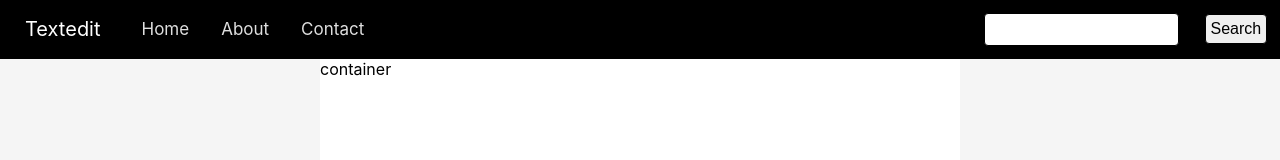
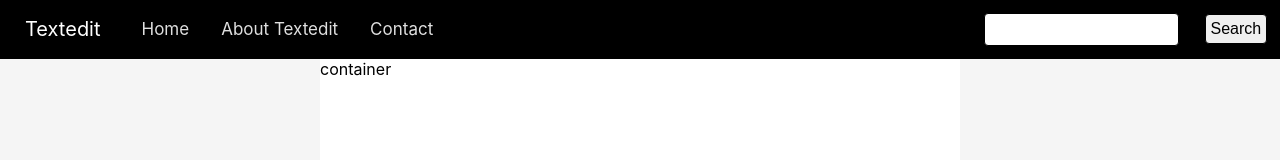
Before and after one commit to pushkardangi/textedit-app, a React (Create React App) app: page / in a window 1280 px wide. Shown: the top 160 px of the page. Built offline with nearby package versions, Linux system fonts and the light colour scheme.

Commit message:
06 completed (props)

```diff
--- a/src/App.js
+++ b/src/App.js
@@ -1,32 +1,12 @@
-// import logo from "./logo.svg";
-import "./App.css";
+import Navbar from "./components/Navbar";
 
 function App() {
   return (
     <>
-      <nav>
-        <div className="navbar">
-          <div className="nav">
-            <ul className="nav-part-one">
-              <li className="nav-item app-name"><a href="/">Textedit</a></li>
-              <li className="nav-item nav-link"><a href="/">Home</a></li>
-              <li className="nav-item nav-link"><a href="/">About</a></li>
-              <li className="nav-item nav-link"><a href="/">Contact</a></li>
-            </ul>
-          </div>
-
-          <div className="nav-part-two">
-            <div><input className="inputs" type="text" name="search" id="input1" /></div>
-            <div><input className="inputs" type="button" value="Search" id="input2" /></div>
-          </div>
-
-        </div>
-      </nav>
+      <Navbar title="Textedit" aboutText="About Textedit"/>
 
       <main className="main">
-        <div className="container">
-          container
-        </div>
+        <div className="container">container</div>
       </main>
     </>
   );
--- a/src/App.css
+++ b/src/components/Navbar.css
@@ -71,18 +71,18 @@ a {
   /* background-color: yellow; */
 }
 
-.nav-link a{
+li.nav-link > a{
   font-size: 17px;
   color: rgb(223, 223, 223);
   padding: 0px 16px;
   /* background-color: pink; */
 }
 
-.nav-link:hover a{
+li.nav-link:hover > a{
   color: rgb(85, 124, 158);
 }
 
-div.nav-part-two{
+.nav-part-two{
   background-color: black;
   width: 30vw;
 
@@ -94,19 +94,20 @@ div.nav-part-two{
 .inputs{
   margin: 1vw;
   border-radius: 4px;
+  border: 1px solid black;
 }
 
 #input1{
   padding: 8px;
-  border: 1px solid black;
 
 }
 
 #input2{
+  padding: 5px;
   font-size: 16px;
-  padding: 5px;
-  border: 1px solid black;
 }
+
+
 
 
 
--- /dev/null
+++ b/src/components/Navbar.js
@@ -0,0 +1,40 @@
+import React from 'react'
+import "./Navbar.css";
+import PropTypes from 'prop-types' // impt
+
+// props are send as function argument and
+// used as {props.propName}
+export default function Navbar(props) {
+  return (
+    <nav>
+    <div className="navbar">
+      <div className="nav">
+        <ul className="nav-part-one">
+          <li className="nav-item app-name"><a href="/">{props.title}</a></li>
+          <li className="nav-item nav-link"><a href="/">Home</a></li>
+          <li className="nav-item nav-link"><a href="/">{props.aboutText}</a></li>
+          <li className="nav-item nav-link"><a href="/">Contact</a></li>
+        </ul>
+      </div>
+
+      <div className="nav-part-two">
+        <div><input className="inputs" type="text" name="search" id="input1" /></div>
+        <div><input className="inputs" type="button" value="Search" id="input2" /></div>
+      </div>
+
+    </div>
+  </nav>
+  )
+}
+
+// to put a check on the dataTypes of the props we got
+Navbar.propTypes = {
+    title: PropTypes.string.isRequired,
+    aboutText: PropTypes.string.isRequired
+}
+
+// default props will be shown, if props are not send
+Navbar.defaultProps = {
+    title: "Set title here",
+    aboutText: "About"
+}
```
